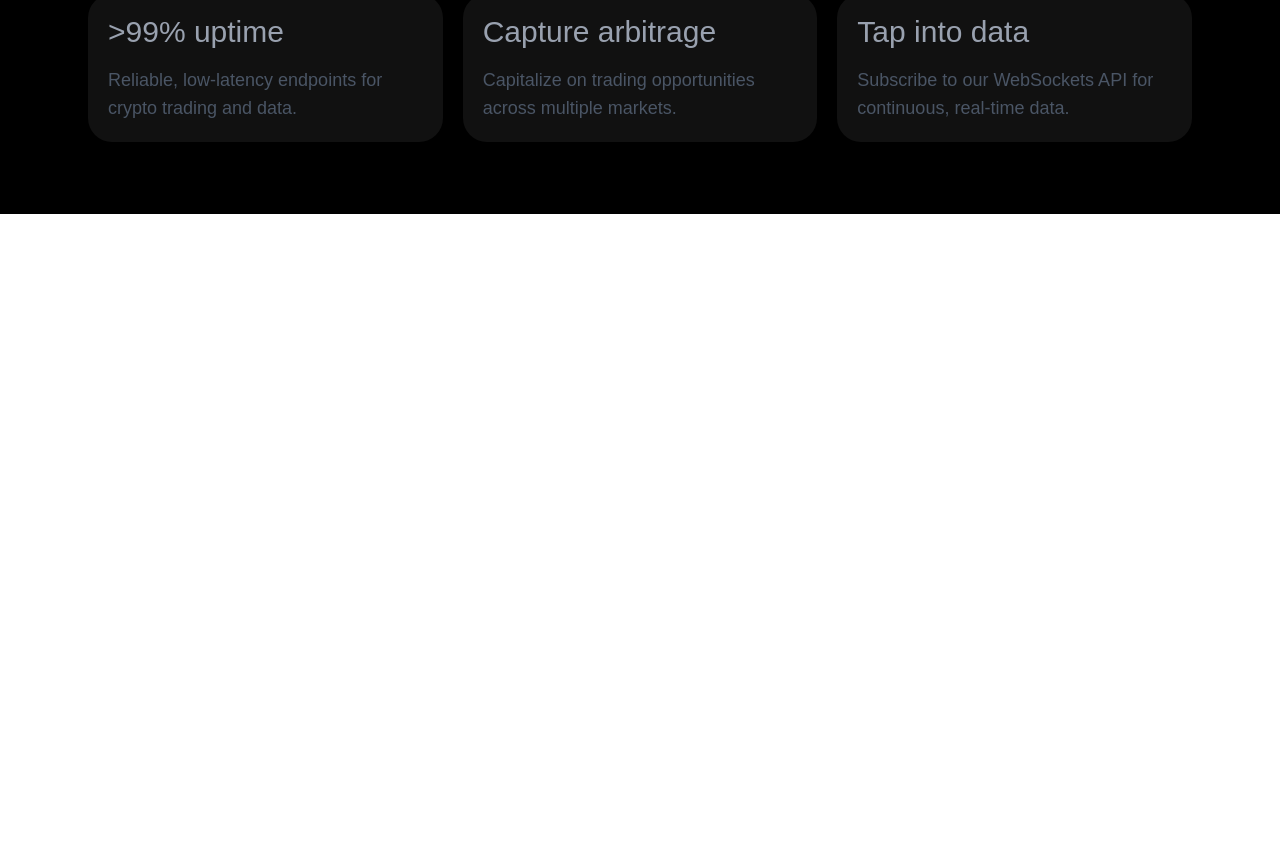
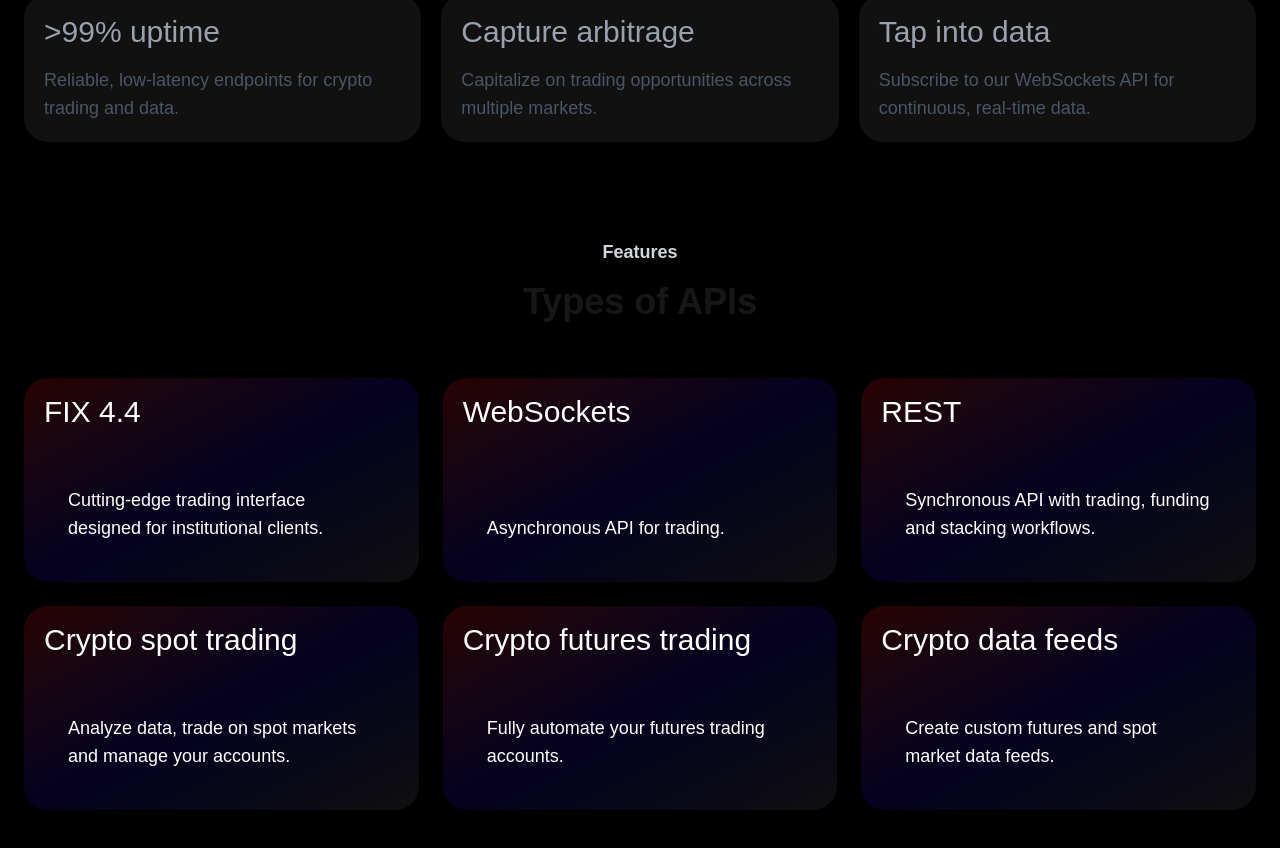
Before and after one commit to SamirSweden/mern, a Next.js app: page /trade-api in a window 1280 px wide. Shown: the part 1226-2074 px from the top of the page. Before the commit the page ends 1440 px from the top, so only its background shows below. Built offline with nearby package versions, Linux system fonts and the light colour scheme.

Commit message:
added cards api

```diff
--- a/app/components/banners/trade-banner/OverBanner.tsx
+++ b/app/components/banners/trade-banner/banners/OverBanner.tsx
@@ -1,4 +1,4 @@
-import OverCard from "./cards/OverCard"
+import OverCard from "../cards/OverCard"
 
 const bannerContent = {
     bannerText: "Over a decade of experience building crypto-native solutions for enterprises",
@@ -10,7 +10,7 @@ export default function OverBanner(){
     return (
         <>
             <section className="py-18 px-0 ">
-                <div className="max-w-6xl md:px-6 px-4 mx-auto w-full h-[50%]">
+                <div className="max-w-7xl md:px-6 px-4 mx-auto w-full h-[50%]">
                     <h2 className="text-7xl text-white max-w-7xl mx-0 mb-9 max-[768px]:text-4xl text-wrap text-justify font-bold">{bannerContent.bannerText}</h2>
                     <div className="grid grid-cols-3 gap-5 max-[730px]:grid-cols-2 max-[520px]:grid-cols-1">
                         <OverCard />
--- /dev/null
+++ b/app/components/banners/trade-banner/banners/TypesBanner.tsx
@@ -0,0 +1,30 @@
+import TypesCard from "../cards/TypesCard"
+
+
+
+const typesContent = {
+    spanText: "features",
+    textBottom: "Types of APIs"
+}
+
+
+const TypesBanner = () => {
+    return (
+        <>
+            <section className="bg-black min-h-screen px-0 py-6">
+                <div className="max-w-7xl mx-auto md:px-6 px-4 w-full h-full">
+                    <div className="flex items-center flex-col gap-4 ">
+                        <span className="text-gray-300 capitalize text-lg font-extrabold ">{typesContent.spanText}</span>
+                        <h4 className="font-bold text-4xl mb-14">{typesContent.textBottom}</h4>
+                    </div>
+                    <div className="grid grid-cols-3 gap-6 max-[730px]:grid-cols-2 max-[520px]:grid-cols-1 ">
+                        <TypesCard />
+                    </div>
+                </div>
+            </section>
+        </>
+    )
+}
+
+
+export default TypesBanner
--- /dev/null
+++ b/app/components/banners/trade-banner/cards/TypesCard.tsx
@@ -0,0 +1,54 @@
+
+
+const data = [
+    {
+        id:1,
+        title: "FIX 4.4",
+        text: "Cutting-edge trading interface designed for institutional clients."
+    },
+    {
+        id:2,
+        title: "WebSockets",
+        text: "Asynchronous API for trading."
+    },
+    {
+        id:3,
+        title: "REST",
+        text: "Synchronous API with trading, funding and stacking workflows."
+    },
+    {
+        id:4,
+        title: "Crypto spot trading",
+        text: "Analyze data, trade on spot markets and manage your accounts."
+    },
+    {
+        id:5,
+        title: "Crypto futures trading",
+        text: "Fully automate your futures trading accounts."
+    },
+    {
+        id:6,
+        title: "Crypto data feeds",
+        text: "Create custom futures and spot market data feeds."
+    },
+];
+
+
+const TypesCard = () => {
+    return (
+        <>
+            {data.map((d) => (
+                <div key={d.id} className="bg-linear-to-br from-[#280202] via-[#05011f] to-[#100e0e] rounded-3xl py-4 px-5 flex flex-col items-start gap-4  ">
+                    <h2 className="text-white text-3xl text-wrap mb-4">{d.title}</h2>
+
+                    <div className="mt-auto p-6 ">
+                        <p className="text-lg text-white max-[570px]:text-sm">{d.text}</p>
+                    </div>
+                </div>
+            ))}
+        </>
+    )
+}
+
+
+export default TypesCard
--- a/app/trade-api/page.tsx
+++ b/app/trade-api/page.tsx
@@ -1,5 +1,7 @@
-import OverBanner from "../components/banners/trade-banner/OverBanner";
-import TradeBanner from "../components/banners/trade-banner/TradeBanner";
+import OverBanner from "../components/banners/trade-banner/banners/OverBanner";
+import TradeBanner from "../components/banners/trade-banner/banners/TradeBanner";
+import TypesBanner from "../components/banners/trade-banner/banners/TypesBanner";
+import TypesCard from "../components/banners/trade-banner/cards/TypesCard";
 import Header from "../components/shared/header/Header";
 
 
@@ -11,6 +13,7 @@ export default function TradeApi(){
                 <Header />
                 <TradeBanner />
                 <OverBanner />
+                <TypesBanner />
             </main>
         </>
     )
```
Also changed, not shown: app/components/banners/trade-banner/banners/TradeBanner.tsx (renamed from app/components/banners/trade-banner/TradeBanner.tsx).
